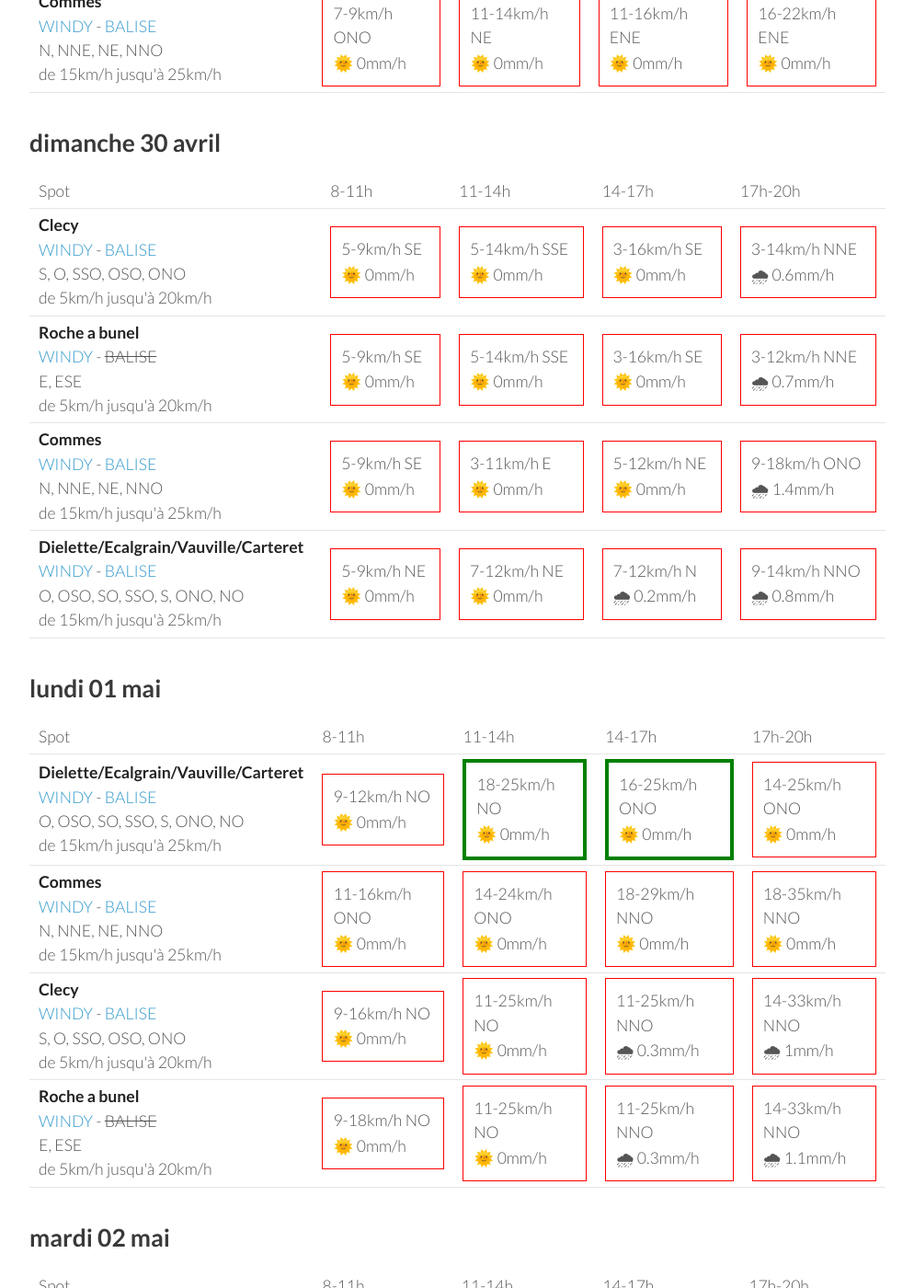
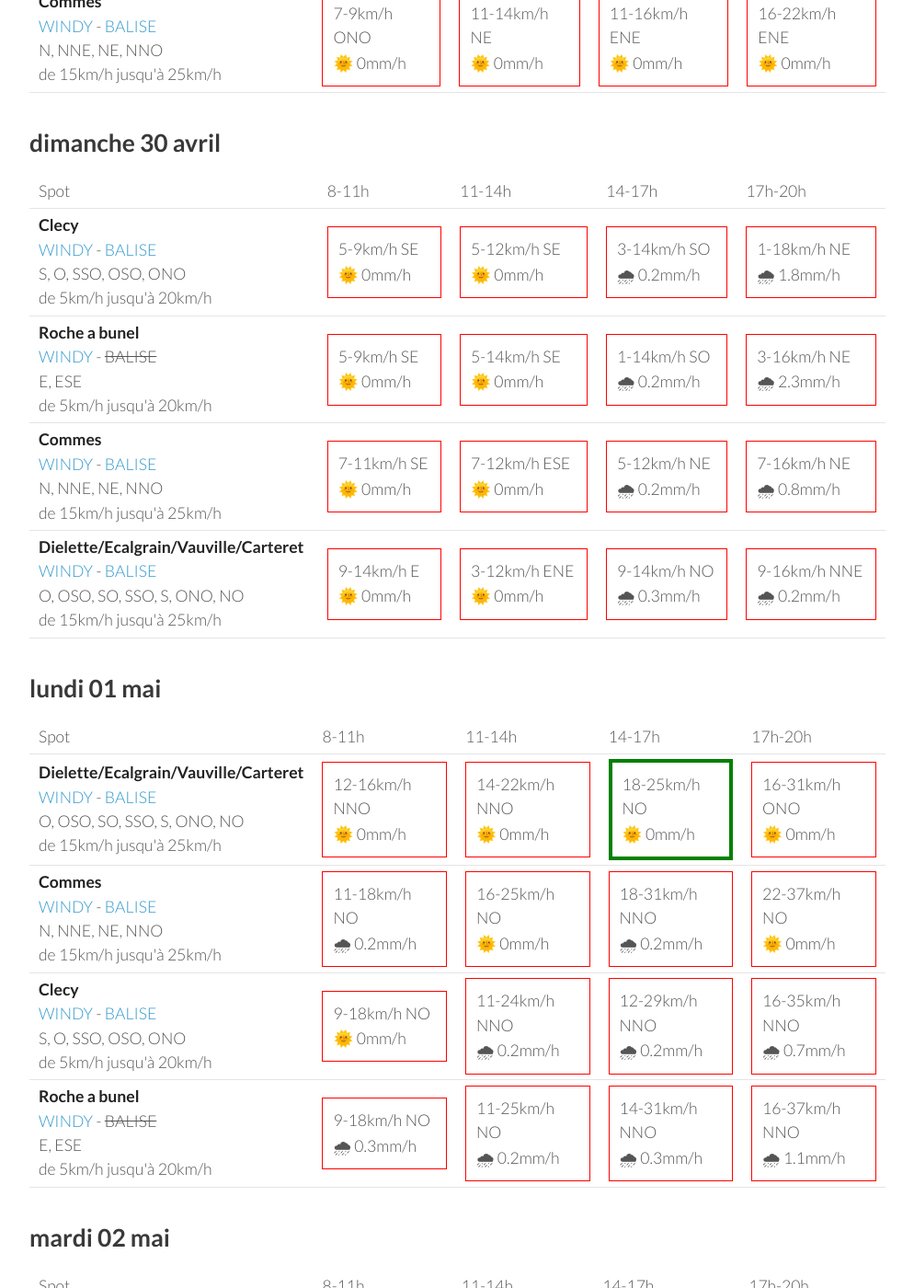
Before and after one commit to parapente-dans-le-nord/parapente-dans-le-nord.github.io, a Jekyll site: the page built from normandie.markdown, in a window 1280 px wide and 1400 px high, scrolled down 1325 px. Shown: the whole window at 92% size, without its empty margins (26-1020 px from the left). Built offline with Jekyll 4.4.1, drawn with Linux system fonts in a browser that asks for light colours; some of the changed text lies outside the part shown.

Commit message:
update index.markdown

```diff
--- a/normandie.markdown
+++ b/normandie.markdown
@@ -133,9 +133,9 @@ page mise à jour le vendredi 28 avril 13:46
         <td><strong>Clecy</strong><br><a href="https://windy.com/48.929/-0.470?48.516,-0.470,8">WINDY</a> - <span class=""><a href="http://www.balisemeteo.com/balise.php?idBalise=122">BALISE</a> </span><br> <span class="vent-favorable">S, O, SSO, OSO, ONO</span><br><span class="force-vent">de 5km/h jusqu'à 20km/h</span> </td>
 
             <td><div class="not-flyable"><p>5-9km/h SE</p><p>🌞 0mm/h</p></div></td>
-            <td><div class="not-flyable"><p>5-14km/h SSE</p><p>🌞 0mm/h</p></div></td>
-            <td><div class="not-flyable"><p>3-16km/h SE</p><p>🌞 0mm/h</p></div></td>
-            <td><div class="not-flyable"><p>3-14km/h NNE</p><p>🌧 0.6mm/h</p></div></td>
+            <td><div class="not-flyable"><p>5-12km/h SE</p><p>🌞 0mm/h</p></div></td>
+            <td><div class="not-flyable"><p>3-14km/h SO</p><p>🌧 0.2mm/h</p></div></td>
+            <td><div class="not-flyable"><p>1-18km/h NE</p><p>🌧 1.8mm/h</p></div></td>
 
 
     </tr>
@@ -143,29 +143,29 @@ page mise à jour le vendredi 28 avril 13:46
         <td><strong>Roche a bunel</strong><br><a href="https://windy.com/48.993/-0.499?48.580,-0.499,8">WINDY</a> - <span class="no-balise"> BALISE </span><br> <span class="vent-favorable">E, ESE</span><br><span class="force-vent">de 5km/h jusqu'à 20km/h</span> </td>
 
             <td><div class="not-flyable"><p>5-9km/h SE</p><p>🌞 0mm/h</p></div></td>
-            <td><div class="not-flyable"><p>5-14km/h SSE</p><p>🌞 0mm/h</p></div></td>
-            <td><div class="not-flyable"><p>3-16km/h SE</p><p>🌞 0mm/h</p></div></td>
-            <td><div class="not-flyable"><p>3-12km/h NNE</p><p>🌧 0.7mm/h</p></div></td>
+            <td><div class="not-flyable"><p>5-14km/h SE</p><p>🌞 0mm/h</p></div></td>
+            <td><div class="not-flyable"><p>1-14km/h SO</p><p>🌧 0.2mm/h</p></div></td>
+            <td><div class="not-flyable"><p>3-16km/h NE</p><p>🌧 2.3mm/h</p></div></td>
 
 
     </tr>
 <tr>
         <td><strong>Commes</strong><br><a href="https://windy.com/49.346/-0.726?48.936,-0.726,8">WINDY</a> - <span class=""><a href="http://www.balisemeteo.com/balise.php?idBalise=158">BALISE</a> </span><br> <span class="vent-favorable">N, NNE, NE, NNO</span><br><span class="force-vent">de 15km/h jusqu'à 25km/h</span> </td>
 
-            <td><div class="not-flyable"><p>5-9km/h SE</p><p>🌞 0mm/h</p></div></td>
-            <td><div class="not-flyable"><p>3-11km/h E</p><p>🌞 0mm/h</p></div></td>
-            <td><div class="not-flyable"><p>5-12km/h NE</p><p>🌞 0mm/h</p></div></td>
-            <td><div class="not-flyable"><p>9-18km/h ONO</p><p>🌧 1.4mm/h</p></div></td>
+            <td><div class="not-flyable"><p>7-11km/h SE</p><p>🌞 0mm/h</p></div></td>
+            <td><div class="not-flyable"><p>7-12km/h ESE</p><p>🌞 0mm/h</p></div></td>
+            <td><div class="not-flyable"><p>5-12km/h NE</p><p>🌧 0.2mm/h</p></div></td>
+            <td><div class="not-flyable"><p>7-16km/h NE</p><p>🌧 0.8mm/h</p></div></td>
 
 
     </tr>
 <tr>
         <td><strong>Dielette/Ecalgrain/Vauville/Carteret</strong><br><a href="https://windy.com/49.650/-1.856?49.243,-1.856,8">WINDY</a> - <span class=""><a href="http://www.balisemeteo.com/balise.php?idBalise=81">BALISE</a> </span><br> <span class="vent-favorable">O, OSO, SO, SSO, S, ONO, NO</span><br><span class="force-vent">de 15km/h jusqu'à 25km/h</span> </td>
 
-            <td><div class="not-flyable"><p>5-9km/h NE</p><p>🌞 0mm/h</p></div></td>
-            <td><div class="not-flyable"><p>7-12km/h NE</p><p>🌞 0mm/h</p></div></td>
-            <td><div class="not-flyable"><p>7-12km/h N</p><p>🌧 0.2mm/h</p></div></td>
-            <td><div class="not-flyable"><p>9-14km/h NNO</p><p>🌧 0.8mm/h</p></div></td>
+            <td><div class="not-flyable"><p>9-14km/h E</p><p>🌞 0mm/h</p></div></td>
+            <td><div class="not-flyable"><p>3-12km/h ENE</p><p>🌞 0mm/h</p></div></td>
+            <td><div class="not-flyable"><p>9-14km/h NO</p><p>🌧 0.3mm/h</p></div></td>
+            <td><div class="not-flyable"><p>9-16km/h NNE</p><p>🌧 0.2mm/h</p></div></td>
 
 
     </tr>
@@ -188,40 +188,40 @@ page mise à jour le vendredi 28 avril 13:46
 <tr>
         <td><strong>Dielette/Ecalgrain/Vauville/Carteret</strong><br><a href="https://windy.com/49.650/-1.856?49.243,-1.856,8">WINDY</a> - <span class=""><a href="http://www.balisemeteo.com/balise.php?idBalise=81">BALISE</a> </span><br> <span class="vent-favorable">O, OSO, SO, SSO, S, ONO, NO</span><br><span class="force-vent">de 15km/h jusqu'à 25km/h</span> </td>
 
-            <td><div class="not-flyable"><p>9-12km/h NO</p><p>🌞 0mm/h</p></div></td>
+            <td><div class="not-flyable"><p>12-16km/h NNO</p><p>🌞 0mm/h</p></div></td>
+            <td><div class="not-flyable"><p>14-22km/h NNO</p><p>🌞 0mm/h</p></div></td>
             <td><div class="flyable"><p>18-25km/h NO</p><p>🌞 0mm/h</p></div></td>
-            <td><div class="flyable"><p>16-25km/h ONO</p><p>🌞 0mm/h</p></div></td>
-            <td><div class="not-flyable"><p>14-25km/h ONO</p><p>🌞 0mm/h</p></div></td>
+            <td><div class="not-flyable"><p>16-31km/h ONO</p><p>🌞 0mm/h</p></div></td>
 
 
     </tr>
 <tr>
         <td><strong>Commes</strong><br><a href="https://windy.com/49.346/-0.726?48.936,-0.726,8">WINDY</a> - <span class=""><a href="http://www.balisemeteo.com/balise.php?idBalise=158">BALISE</a> </span><br> <span class="vent-favorable">N, NNE, NE, NNO</span><br><span class="force-vent">de 15km/h jusqu'à 25km/h</span> </td>
 
-            <td><div class="not-flyable"><p>11-16km/h ONO</p><p>🌞 0mm/h</p></div></td>
-            <td><div class="not-flyable"><p>14-24km/h ONO</p><p>🌞 0mm/h</p></div></td>
-            <td><div class="not-flyable"><p>18-29km/h NNO</p><p>🌞 0mm/h</p></div></td>
-            <td><div class="not-flyable"><p>18-35km/h NNO</p><p>🌞 0mm/h</p></div></td>
+            <td><div class="not-flyable"><p>11-18km/h NO</p><p>🌧 0.2mm/h</p></div></td>
+            <td><div class="not-flyable"><p>16-25km/h NO</p><p>🌞 0mm/h</p></div></td>
+            <td><div class="not-flyable"><p>18-31km/h NNO</p><p>🌧 0.2mm/h</p></div></td>
+            <td><div class="not-flyable"><p>22-37km/h NO</p><p>🌞 0mm/h</p></div></td>
 
 
     </tr>
 <tr>
         <td><strong>Clecy</strong><br><a href="https://windy.com/48.929/-0.470?48.516,-0.470,8">WINDY</a> - <span class=""><a href="http://www.balisemeteo.com/balise.php?idBalise=122">BALISE</a> </span><br> <span class="vent-favorable">S, O, SSO, OSO, ONO</span><br><span class="force-vent">de 5km/h jusqu'à 20km/h</span> </td>
 
-            <td><div class="not-flyable"><p>9-16km/h NO</p><p>🌞 0mm/h</p></div></td>
-            <td><div class="not-flyable"><p>11-25km/h NO</p><p>🌞 0mm/h</p></div></td>
-            <td><div class="not-flyable"><p>11-25km/h NNO</p><p>🌧 0.3mm/h</p></div></td>
-            <td><div class="not-flyable"><p>14-33km/h NNO</p><p>🌧 1mm/h</p></div></td>
+            <td><div class="not-flyable"><p>9-18km/h NO</p><p>🌞 0mm/h</p></div></td>
+            <td><div class="not-flyable"><p>11-24km/h NNO</p><p>🌧 0.2mm/h</p></div></td>
+            <td><div class="not-flyable"><p>12-29km/h NNO</p><p>🌧 0.2mm/h</p></div></td>
+            <td><div class="not-flyable"><p>16-35km/h NNO</p><p>🌧 0.7mm/h</p></div></td>
 
 
     </tr>
 <tr>
         <td><strong>Roche a bunel</strong><br><a href="https://windy.com/48.993/-0.499?48.580,-0.499,8">WINDY</a> - <span class="no-balise"> BALISE </span><br> <span class="vent-favorable">E, ESE</span><br><span class="force-vent">de 5km/h jusqu'à 20km/h</span> </td>
 
-            <td><div class="not-flyable"><p>9-18km/h NO</p><p>🌞 0mm/h</p></div></td>
-            <td><div class="not-flyable"><p>11-25km/h NO</p><p>🌞 0mm/h</p></div></td>
-            <td><div class="not-flyable"><p>11-25km/h NNO</p><p>🌧 0.3mm/h</p></div></td>
-            <td><div class="not-flyable"><p>14-33km/h NNO</p><p>🌧 1.1mm/h</p></div></td>
+            <td><div class="not-flyable"><p>9-18km/h NO</p><p>🌧 0.3mm/h</p></div></td>
+            <td><div class="not-flyable"><p>11-25km/h NO</p><p>🌧 0.2mm/h</p></div></td>
+            <td><div class="not-flyable"><p>14-31km/h NNO</p><p>🌧 0.3mm/h</p></div></td>
+            <td><div class="not-flyable"><p>16-37km/h NNO</p><p>🌧 1.1mm/h</p></div></td>
 
 
     </tr>
```
Also changed, not shown: other parts of normandie.markdown (+1 -1 lines).
